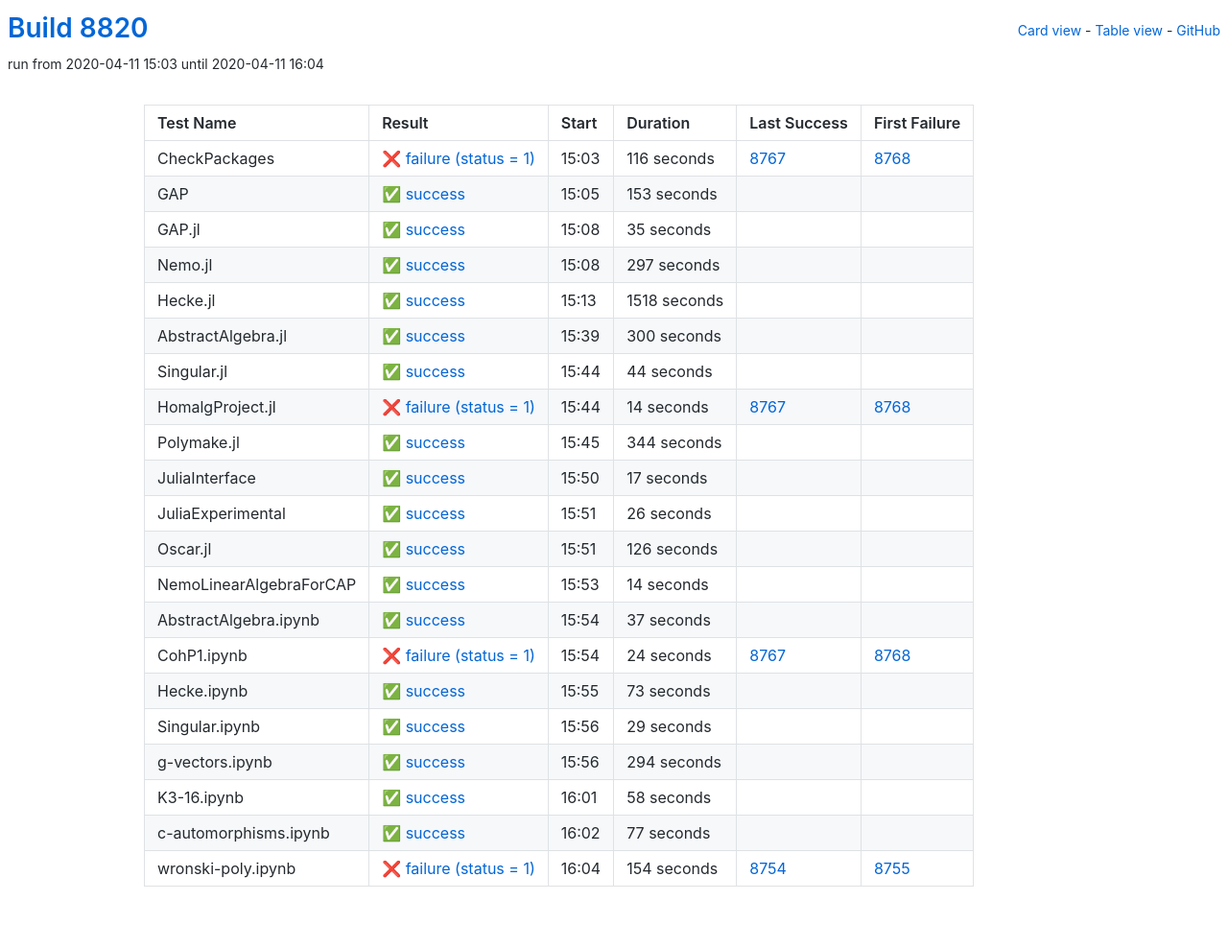
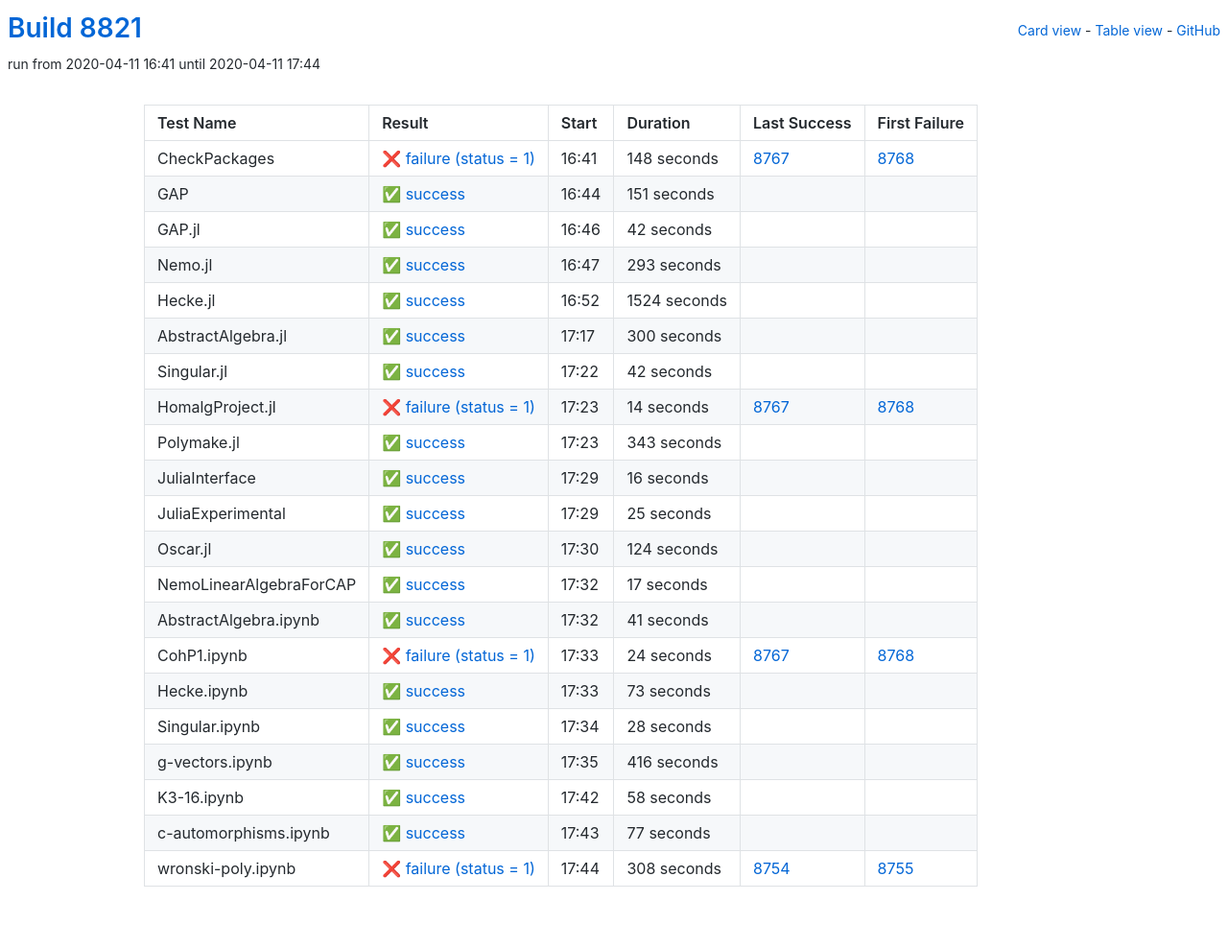
Before and after one commit to oscar-system/oscar-ci-status, a Jekyll site: the page built from table.html, in a window 1280 px wide. Shown: the whole page at 96% size. Built offline with Jekyll 4.4.1, drawn with Linux system fonts in a browser that asks for light colours.

Commit message:
Build 8821

```diff
--- a/_data/ci.yml
+++ b/_data/ci.yml
@@ -1,60 +1,60 @@
-build: 8820
-build_url: https://oscarci.mathematik.uni-kl.de/job/oscar/8820/
+build: 8821
+build_url: https://oscarci.mathematik.uni-kl.de/job/oscar/8821/
 job: oscar
 tests:
-- duration: 116
+- duration: 148
   exitcode: 1
   first_failure: 8768
   first_failure_url: https://oscarci.mathematik.uni-kl.de/job/oscar/8768/
   last_success: 8767
   last_success_url: https://oscarci.mathematik.uni-kl.de/job/oscar/8767/
-  log: https://oscarci.mathematik.uni-kl.de/job/oscar/8820/artifact/logs/build-8820/CheckPackages.log
+  log: https://oscarci.mathematik.uni-kl.de/job/oscar/8821/artifact/logs/build-8821/CheckPackages.log
   name: CheckPackages
-  start: 2020-04-11 15:03
+  start: 2020-04-11 16:41
   status: failure
   success: false
-- duration: 153
+- duration: 151
   exitcode: 0
   first_failure: false
   first_failure_url: null
   last_success: false
   last_success_url: null
-  log: https://oscarci.mathematik.uni-kl.de/job/oscar/8820/artifact/logs/build-8820/GAP.log
+  log: https://oscarci.mathematik.uni-kl.de/job/oscar/8821/artifact/logs/build-8821/GAP.log
   name: GAP
-  start: 2020-04-11 15:05
+  start: 2020-04-11 16:44
   status: success
   success: true
-- duration: 35
+- duration: 42
   exitcode: 0
   first_failure: false
   first_failure_url: null
   last_success: false
   last_success_url: null
-  log: https://oscarci.mathematik.uni-kl.de/job/oscar/8820/artifact/logs/build-8820/GAP.jl.log
+  log: https://oscarci.mathematik.uni-kl.de/job/oscar/8821/artifact/logs/build-8821/GAP.jl.log
   name: GAP.jl
-  start: 2020-04-11 15:08
+  start: 2020-04-11 16:46
   status: success
   success: true
-- duration: 297
+- duration: 293
   exitcode: 0
   first_failure: false
   first_failure_url: null
   last_success: false
   last_success_url: null
-  log: https://oscarci.mathematik.uni-kl.de/job/oscar/8820/artifact/logs/build-8820/Nemo.jl.log
+  log: https://oscarci.mathematik.uni-kl.de/job/oscar/8821/artifact/logs/build-8821/Nemo.jl.log
   name: Nemo.jl
-  start: 2020-04-11 15:08
+  start: 2020-04-11 16:47
   status: success
   success: true
-- duration: 1518
+- duration: 1524
   exitcode: 0
   first_failure: false
   first_failure_url: null
   last_success: false
   last_success_url: null
-  log: https://oscarci.mathematik.uni-kl.de/job/oscar/8820/artifact/logs/build-8820/Hecke.jl.log
+  log: https://oscarci.mathematik.uni-kl.de/job/oscar/8821/artifact/logs/build-8821/Hecke.jl.log
   name: Hecke.jl
-  start: 2020-04-11 15:13
+  start: 2020-04-11 16:52
   status: success
   success: true
 - duration: 300
@@ -63,20 +63,20 @@ tests:
   first_failure_url: null
   last_success: false
   last_success_url: null
-  log: https://oscarci.mathematik.uni-kl.de/job/oscar/8820/artifact/logs/build-8820/AbstractAlgebra.jl.log
+  log: https://oscarci.mathematik.uni-kl.de/job/oscar/8821/artifact/logs/build-8821/AbstractAlgebra.jl.log
   name: AbstractAlgebra.jl
-  start: 2020-04-11 15:39
+  start: 2020-04-11 17:17
   status: success
   success: true
-- duration: 44
+- duration: 42
   exitcode: 0
   first_failure: false
   first_failure_url: null
   last_success: false
   last_success_url: null
-  log: https://oscarci.mathematik.uni-kl.de/job/oscar/8820/artifact/logs/build-8820/Singular.jl.log
+  log: https://oscarci.mathematik.uni-kl.de/job/oscar/8821/artifact/logs/build-8821/Singular.jl.log
   name: Singular.jl
-  start: 2020-04-11 15:44
+  start: 2020-04-11 17:22
   status: success
   success: true
 - duration: 14
@@ -85,20 +85,53 @@ tests:
   first_failure_url: https://oscarci.mathematik.uni-kl.de/job/oscar/8768/
   last_success: 8767
   last_success_url: https://oscarci.mathematik.uni-kl.de/job/oscar/8767/
-  log: https://oscarci.mathematik.uni-kl.de/job/oscar/8820/artifact/logs/build-8820/HomalgProject.jl.log
+  log: https://oscarci.mathematik.uni-kl.de/job/oscar/8821/artifact/logs/build-8821/HomalgProject.jl.log
   name: HomalgProject.jl
-  start: 2020-04-11 15:44
+  start: 2020-04-11 17:23
   status: failure
   success: false
-- duration: 344
+- duration: 343
   exitcode: 0
   first_failure: false
   first_failure_url: null
   last_success: false
   last_success_url: null
-  log: https://oscarci.mathematik.uni-kl.de/job/oscar/8820/artifact/logs/build-8820/Polymake.jl.log
+  log: https://oscarci.mathematik.uni-kl.de/job/oscar/8821/artifact/logs/build-8821/Polymake.jl.log
   name: Polymake.jl
-  start: 2020-04-11 15:45
+  start: 2020-04-11 17:23
+  status: success
+  success: true
+- duration: 16
+  exitcode: 0
+  first_failure: false
+  first_failure_url: null
+  last_success: false
+  last_success_url: null
+  log: https://oscarci.mathematik.uni-kl.de/job/oscar/8821/artifact/logs/build-8821/JuliaInterface.log
+  name: JuliaInterface
+  start: 2020-04-11 17:29
+  status: success
+  success: true
+- duration: 25
+  exitcode: 0
+  first_failure: false
+  first_failure_url: null
+  last_success: false
+  last_success_url: null
+  log: https://oscarci.mathematik.uni-kl.de/job/oscar/8821/artifact/logs/build-8821/JuliaExperimental.log
+  name: JuliaExperimental
+  start: 2020-04-11 17:29
+  status: success
+  success: true
+- duration: 124
+  exitcode: 0
+  first_failure: false
+  first_failure_url: null
+  last_success: false
+  last_success_url: null
+  log: https://oscarci.mathematik.uni-kl.de/job/oscar/8821/artifact/logs/build-8821/Oscar.jl.log
+  name: Oscar.jl
+  start: 2020-04-11 17:30
   status: success
   success: true
 - duration: 17
@@ -107,53 +140,20 @@ tests:
   first_failure_url: null
   last_success: false
   last_success_url: null
-  log: https://oscarci.mathematik.uni-kl.de/job/oscar/8820/artifact/logs/build-8820/JuliaInterface.log
-  name: JuliaInterface
-  start: 2020-04-11 15:50
+  log: https://oscarci.mathematik.uni-kl.de/job/oscar/8821/artifact/logs/build-8821/NemoLinearAlgebraForCAP.log
+  name: NemoLinearAlgebraForCAP
+  start: 2020-04-11 17:32
   status: success
   success: true
-- duration: 26
+- duration: 41
   exitcode: 0
   first_failure: false
   first_failure_url: null
   last_success: false
   last_success_url: null
-  log: https://oscarci.mathematik.uni-kl.de/job/oscar/8820/artifact/logs/build-8820/JuliaExperimental.log
-  name: JuliaExperimental
-  start: 2020-04-11 15:51
-  status: success
-  success: true
-- duration: 126
-  exitcode: 0
-  first_failure: false
-  first_failure_url: null
-  last_success: false
-  last_success_url: null
-  log: https://oscarci.mathematik.uni-kl.de/job/oscar/8820/artifact/logs/build-8820/Oscar.jl.log
-  name: Oscar.jl
-  start: 2020-04-11 15:51
-  status: success
-  success: true
-- duration: 14
-  exitcode: 0
-  first_failure: false
-  first_failure_url: null
-  last_success: false
-  last_success_url: null
-  log: https://oscarci.mathematik.uni-kl.de/job/oscar/8820/artifact/logs/build-8820/NemoLinearAlgebraForCAP.log
-  name: NemoLinearAlgebraForCAP
-  start: 2020-04-11 15:53
-  status: success
-  success: true
-- duration: 37
-  exitcode: 0
-  first_failure: false
-  first_failure_url: null
-  last_success: false
-  last_success_url: null
-  log: https://oscarci.mathematik.uni-kl.de/job/oscar/8820/artifact/logs/build-8820/AbstractAlgebra.ipynb.log
+  log: https://oscarci.mathematik.uni-kl.de/job/oscar/8821/artifact/logs/build-8821/AbstractAlgebra.ipynb.log
   name: AbstractAlgebra.ipynb
-  start: 2020-04-11 15:54
+  start: 2020-04-11 17:32
   status: success
   success: true
 - duration: 24
@@ -162,9 +162,9 @@ tests:
   first_failure_url: https://oscarci.mathematik.uni-kl.de/job/oscar/8768/
   last_success: 8767
   last_success_url: https://oscarci.mathematik.uni-kl.de/job/oscar/8767/
-  log: https://oscarci.mathematik.uni-kl.de/job/oscar/8820/artifact/logs/build-8820/CohP1.ipynb.log
+  log: https://oscarci.mathematik.uni-kl.de/job/oscar/8821/artifact/logs/build-8821/CohP1.ipynb.log
   name: CohP1.ipynb
-  start: 2020-04-11 15:54
+  start: 2020-04-11 17:33
   status: failure
   success: false
 - duration: 73
@@ -173,31 +173,31 @@ tests:
   first_failure_url: null
   last_success: false
   last_success_url: null
-  log: https://oscarci.mathematik.uni-kl.de/job/oscar/8820/artifact/logs/build-8820/Hecke.ipynb.log
+  log: https://oscarci.mathematik.uni-kl.de/job/oscar/8821/artifact/logs/build-8821/Hecke.ipynb.log
   name: Hecke.ipynb
-  start: 2020-04-11 15:55
+  start: 2020-04-11 17:33
   status: success
   success: true
-- duration: 29
+- duration: 28
   exitcode: 0
   first_failure: false
   first_failure_url: null
   last_success: false
   last_success_url: null
-  log: https://oscarci.mathematik.uni-kl.de/job/oscar/8820/artifact/logs/build-8820/Singular.ipynb.log
+  log: https://oscarci.mathematik.uni-kl.de/job/oscar/8821/artifact/logs/build-8821/Singular.ipynb.log
   name: Singular.ipynb
-  start: 2020-04-11 15:56
+  start: 2020-04-11 17:34
   status: success
   success: true
-- duration: 294
+- duration: 416
   exitcode: 0
   first_failure: false
   first_failure_url: null
   last_success: false
   last_success_url: null
-  log: https://oscarci.mathematik.uni-kl.de/job/oscar/8820/artifact/logs/build-8820/g-vectors.ipynb.log
+  log: https://oscarci.mathematik.uni-kl.de/job/oscar/8821/artifact/logs/build-8821/g-vectors.ipynb.log
   name: g-vectors.ipynb
-  start: 2020-04-11 15:56
+  start: 2020-04-11 17:35
   status: success
   success: true
 - duration: 58
@@ -206,9 +206,9 @@ tests:
   first_failure_url: null
   last_success: false
   last_success_url: null
-  log: https://oscarci.mathematik.uni-kl.de/job/oscar/8820/artifact/logs/build-8820/K3-16.ipynb.log
+  log: https://oscarci.mathematik.uni-kl.de/job/oscar/8821/artifact/logs/build-8821/K3-16.ipynb.log
   name: K3-16.ipynb
-  start: 2020-04-11 16:01
+  start: 2020-04-11 17:42
   status: success
   success: true
 - duration: 77
@@ -217,19 +217,19 @@ tests:
   first_failure_url: null
   last_success: false
   last_success_url: null
-  log: https://oscarci.mathematik.uni-kl.de/job/oscar/8820/artifact/logs/build-8820/c-automorphisms.ipynb.log
+  log: https://oscarci.mathematik.uni-kl.de/job/oscar/8821/artifact/logs/build-8821/c-automorphisms.ipynb.log
   name: c-automorphisms.ipynb
-  start: 2020-04-11 16:02
+  start: 2020-04-11 17:43
   status: success
   success: true
-- duration: 154
+- duration: 308
   exitcode: 1
   first_failure: 8755
   first_failure_url: https://oscarci.mathematik.uni-kl.de/job/oscar/8755/
   last_success: 8754
   last_success_url: https://oscarci.mathematik.uni-kl.de/job/oscar/8754/
-  log: https://oscarci.mathematik.uni-kl.de/job/oscar/8820/artifact/logs/build-8820/wronski-poly.ipynb.log
+  log: https://oscarci.mathematik.uni-kl.de/job/oscar/8821/artifact/logs/build-8821/wronski-poly.ipynb.log
   name: wronski-poly.ipynb
-  start: 2020-04-11 16:04
+  start: 2020-04-11 17:44
   status: failure
   success: false
```
Also changed, not shown: README.md.
